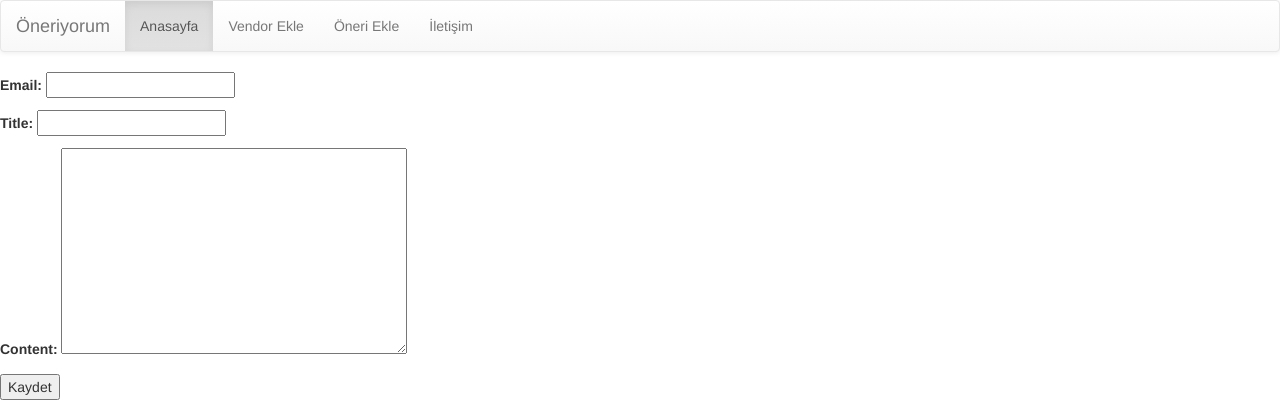
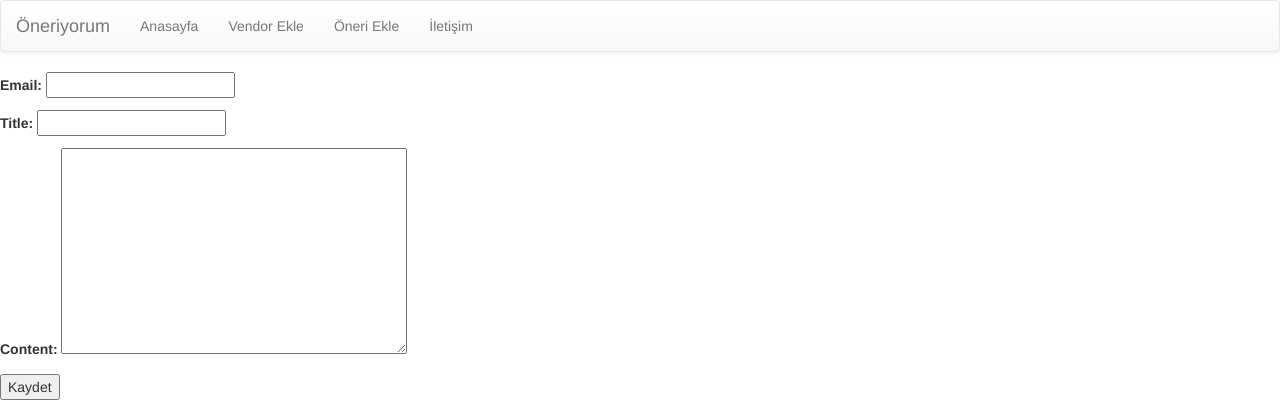
Before and after one commit to lyk2017-python/Oneriyorum, a Django app: page /contact/ in a window 1280 px wide. Shown: the top 420 px of the page. Run offline with Django 3.2, Linux system fonts and the light colour scheme; some libraries are stand-ins or nearby versions.

Commit message:
bootstrap düzenlendi

```diff
--- a/oneri/urun/templates/urun/base.html
+++ b/oneri/urun/templates/urun/base.html
@@ -25,7 +25,7 @@
               <a class="navbar-brand" href="/">Öneriyorum</a>
             </div>
             <ul class="nav navbar-nav">
-              <li class="active"><a href="/">Anasayfa</a></li>
+              <li><a href="/">Anasayfa</a></li>
               <li><a href="/vendor/add/">Vendor Ekle</a></li>
               <li><a href="/product/add/">Öneri Ekle</a></li>
               <li><a href="/contact/">İletişim</a></li>
```
